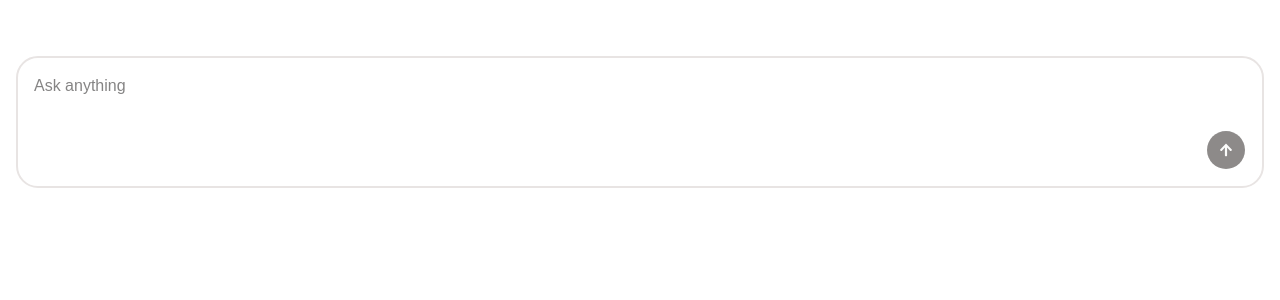
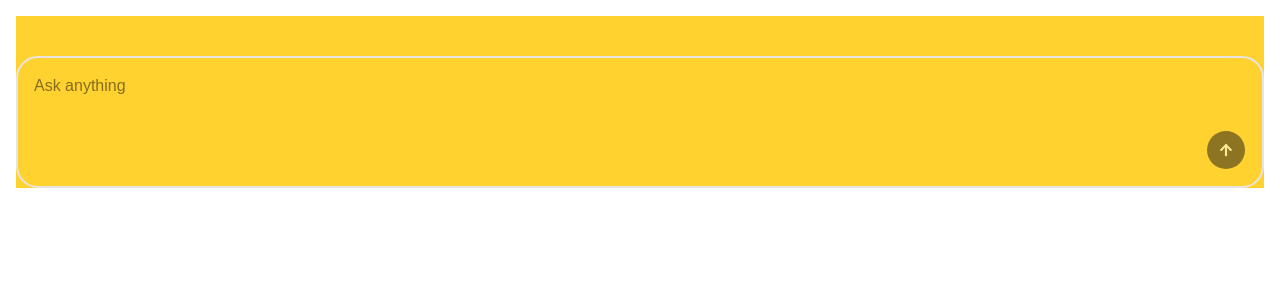
Before and after one commit to MyatSuMon253/ai-chat, a React (Vite) app in the folder packages/client/: page / in a window 1280 px wide. Shown: the top 300 px of the page. Built offline with nearby package versions, Linux system fonts and the light colour scheme.

Commit message:
feat: copy message

```diff
--- a/packages/client/src/components/ChatBot.tsx
+++ b/packages/client/src/components/ChatBot.tsx
@@ -1,5 +1,11 @@
 import axios from 'axios';
-import { useRef, useState, type KeyboardEvent } from 'react';
+import {
+   useEffect,
+   useRef,
+   useState,
+   type ClipboardEvent,
+   type KeyboardEvent,
+} from 'react';
 import ReactMarkdown from 'react-markdown';
 import { useForm } from 'react-hook-form';
 import { FaArrowUp } from 'react-icons/fa';
@@ -21,8 +27,13 @@ type Message = {
 const ChatBot = () => {
    const [messages, setMessages] = useState<Message[]>([]);
    const [isBotTyping, setIsBotTyping] = useState(false);
+   const formRef = useRef<HTMLFormElement | null>(null);
    const conversationId = useRef(crypto.randomUUID());
    const { register, handleSubmit, reset, formState } = useForm<FormData>();
+
+   useEffect(() => {
+      formRef.current?.scrollIntoView({ behavior: 'smooth' });
+   }, [messages]);
 
    const onSubmit = async ({ prompt }: FormData) => {
       setMessages((prev) => [...prev, { content: prompt, role: 'user' }]);
@@ -45,12 +56,20 @@ const ChatBot = () => {
       }
    };
 
+   const onCopyMessage = (e: ClipboardEvent): void => {
+      const selection = window.getSelection()?.toString().trim();
+      if (selection) {
+         e.preventDefault();
+         e.clipboardData.setData('text/plan', selection);
+      }
+   };
    return (
-      <div>
-         <div className="flex flex-col gap-3 mb-10">
+      <div className="flex flex-col bg-amber-300">
+         <div className="flex flex-col flex-1 gap-3 mb-10">
             {messages?.map((message, index) => (
                <p
                   key={index}
+                  onCopy={onCopyMessage}
                   className={`px-3 py-1 rounded-xl ${message.role === 'user' ? 'bg-blue-600 text-white self-end' : 'bg-gray-100 text-black self-start'}`}
                >
                   <ReactMarkdown>{message.content}</ReactMarkdown>
@@ -67,6 +86,7 @@ const ChatBot = () => {
          <form
             onSubmit={handleSubmit(onSubmit)}
             onKeyDown={onKeyDown}
+            ref={formRef}
             className="flex flex-col gap-2 items-end p-4 border-2 rounded-3xl"
          >
             <textarea
```
